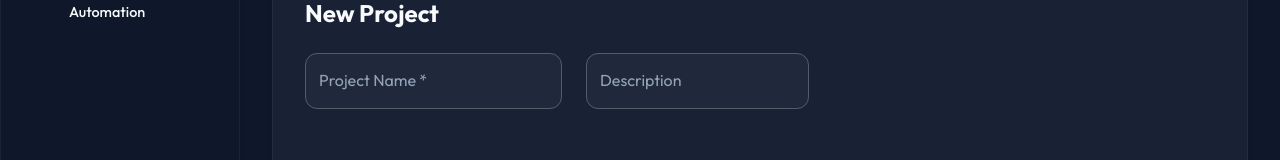
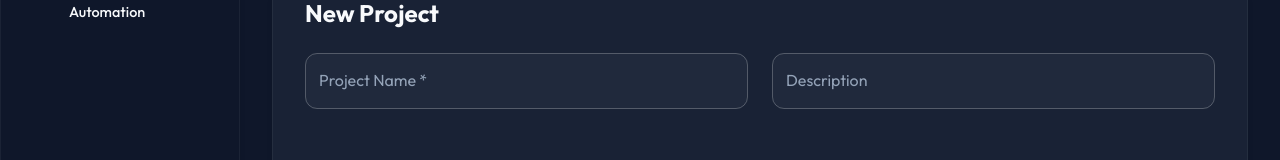
Before and after one commit to Hermes08/openclaw-dashboard, a React (Vite) app in the folder frontend/dashboard/: page /projects in a window 1280 px wide. Shown: the part 206-366 px from the top of the page. Built offline with nearby package versions, Linux system fonts and the light colour scheme; no server answers; some icons are missing.

Commit message:
refactor: Update MUI Grid component imports and prop usage for item sizing.

```diff
--- a/frontend/dashboard/src/features/projects/ProjectForm.tsx
+++ b/frontend/dashboard/src/features/projects/ProjectForm.tsx
@@ -4,12 +4,9 @@ import {
     TextField,
     Button,
     Typography,
-    Paper,
-    Grid,
-    Chip,
-    IconButton,
-    LinearProgress
+    Paper
 } from '@mui/material';
+import Grid from '@mui/material/Grid';
 import { useAppDispatch } from '../../store/hooks';
 import { addProject } from './projectsSlice';
 import SkillSelector from './SkillSelector';
@@ -71,7 +68,7 @@ const ProjectForm: React.FC = () => {
             <Typography variant="h5" sx={{ mb: 3, fontWeight: 700 }}>New Project</Typography>
             <Box component="form" onSubmit={handleSubmit} sx={{ display: 'flex', flexDirection: 'column', gap: 3 }}>
                 <Grid container spacing={3}>
-                    <Grid item xs={12} md={6}>
+                    <Grid size={{ xs: 12, md: 6 }}>
                         <TextField
                             label="Project Name"
                             placeholder="e.g. My Awesome Site"
@@ -85,7 +82,7 @@ const ProjectForm: React.FC = () => {
                             }}
                         />
                     </Grid>
-                    <Grid item xs={12} md={6}>
+                    <Grid size={{ xs: 12, md: 6 }}>
                         <TextField
                             label="Description"
                             placeholder="Briefly describe the goal..."
--- a/frontend/dashboard/src/features/projects/ProjectList.tsx
+++ b/frontend/dashboard/src/features/projects/ProjectList.tsx
@@ -4,10 +4,10 @@ import {
     Paper,
     Typography,
     Chip,
-    Grid,
     IconButton,
     LinearProgress
 } from '@mui/material';
+import Grid from '@mui/material/Grid';
 import MoreVertIcon from '@mui/icons-material/MoreVert';
 import AccessTimeIcon from '@mui/icons-material/AccessTime';
 import { useAppDispatch, useAppSelector } from '../../store/hooks';
--- a/frontend/dashboard/src/features/projects/SkillSelector.tsx
+++ b/frontend/dashboard/src/features/projects/SkillSelector.tsx
@@ -4,10 +4,10 @@ import {
     Typography,
     Divider,
     Paper,
-    Grid,
     Chip,
     IconButton
 } from '@mui/material';
+import Grid from '@mui/material/Grid';
 import LanguageIcon from '@mui/icons-material/Language';
 import YouTubeIcon from '@mui/icons-material/YouTube';
 import CheckCircleIcon from '@mui/icons-material/CheckCircle';
```
